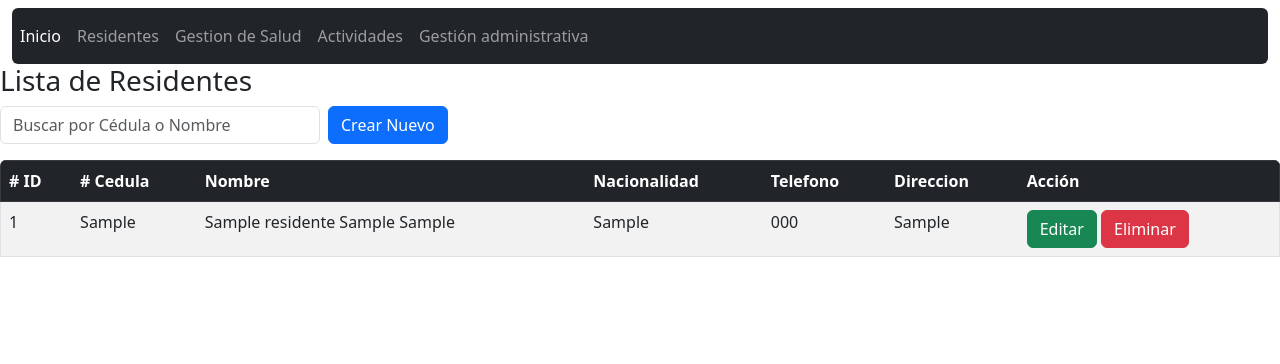
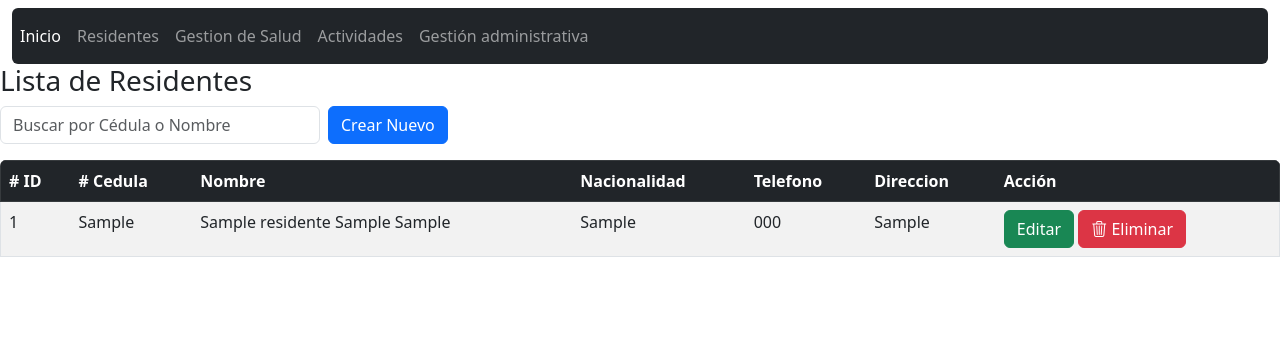
Before and after one commit to jvenegas1985/tesina, a Flask app: page /clientes in a window 1280 px wide. Shown: the top 364 px of the page. Run offline with Flask 3, Linux system fonts and the light colour scheme; tables that the repository leaves empty or names only in its code hold one stand-in row (values such as "Sample post").

Commit message:
icono eliminar

```diff
--- a/templates/header.html
+++ b/templates/header.html
@@ -4,6 +4,8 @@
   <meta charset="UTF-8">
   <title>Mi Web</title>
   <link href="https://cdn.jsdelivr.net/npm/bootstrap@5.3.0/dist/css/bootstrap.min.css" rel="stylesheet">
+  <link href="https://cdn.jsdelivr.net/npm/bootstrap-icons@1.10.5/font/bootstrap-icons.css" rel="stylesheet">
+
 
 
 <body>
--- a/templates/modulos/clientes/index.html
+++ b/templates/modulos/clientes/index.html
@@ -37,8 +37,10 @@
             <td>
               <a href="{{ url_for('index_editar', id=a.id) }}" class="btn btn-success" id="btn-edit">Editar</a>
 
-              <button class="btn btn-danger" data-bs-toggle="modal"data-bs-target="#eliminar{{ a.id }}"
-                id="btn-eliminar{{a.id}}">Eliminar</button>
+              <button class="btn btn-danger" data-bs-toggle="modal" data-bs-target="#eliminar{{ a.id }}" id="btn-eliminar{{ a.id }}">
+                <i class="bi bi-trash3"></i> Eliminar
+              </button>
+
             </td>
           </tr>
           <!-- Modal -->
```
